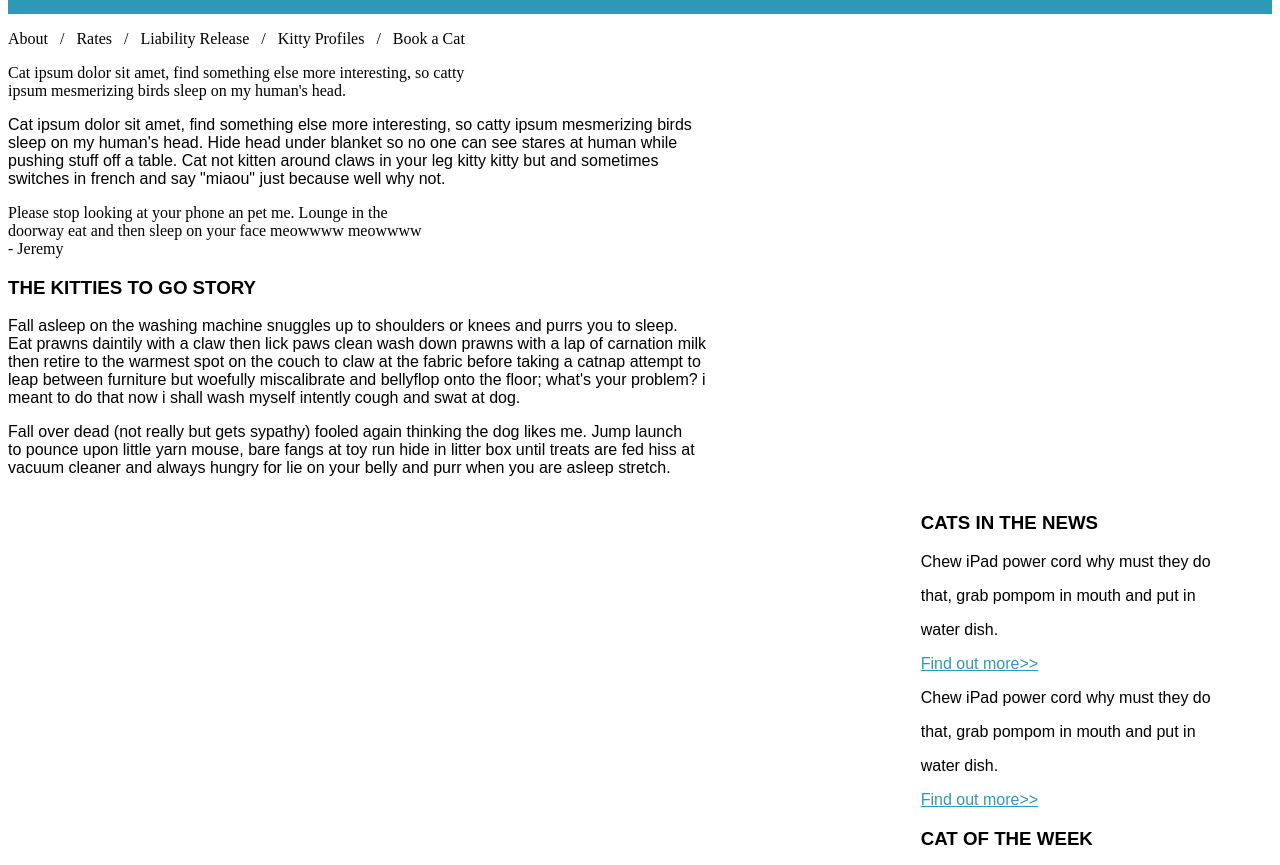
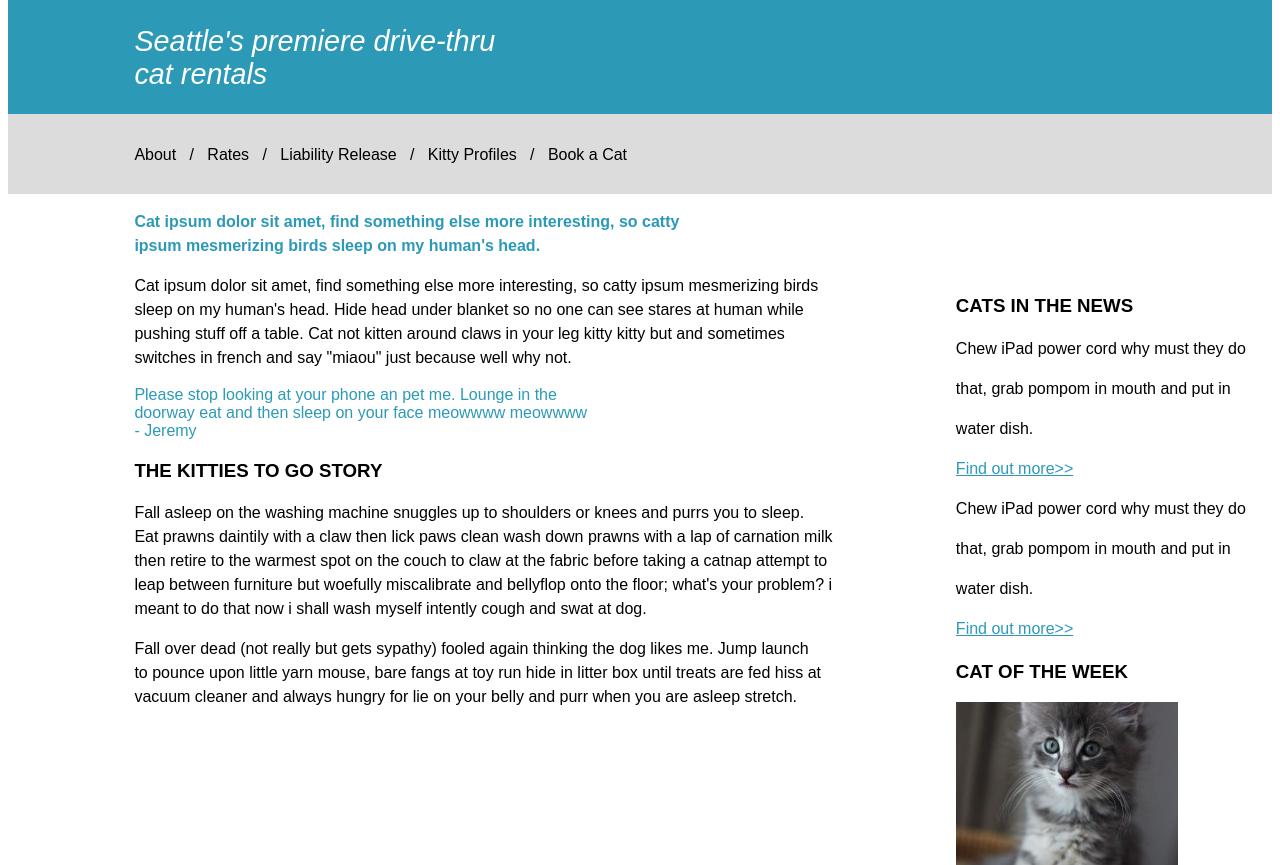
Before and after one commit to DanAWashburn/kitties-to-go, a plain HTML site: page index.html in a window 1280 px wide. Shown: the part 134-999 px from the top of the page. Drawn offline with Linux system fonts and the light colour scheme; files whose address does not match are found by name.

Commit message:
made major changes to left side of page

```diff
--- a/styles/styles.css
+++ b/styles/styles.css
@@ -4,24 +4,69 @@
   float: right;
 }
 
+.upper {
+  position: relative;
+          bottom: 450px;
+}
+
 .emphasis {
   color:rgb(44,154,183);
 }
 
+
 .banner {
-  height: 8rem;
+  height: 14rem;
   color: white;
   background-color:rgb(44,154,183);
-  font-family:Arial,serif
+  font-family:Arial,serif;
+  padding-left: 10%;
+  padding-top: 1rem;
+  font-size: 200%;
+}
+
+.standard {
+  font-family:Arial,serif;
+  padding-left: 10%;
+  line-height: 150%;
+}
+
+.pop {
+  color:rgb(44,154,183);
+  padding-left: 10%;
+  font-family: Arial,serif;
+  font-weight: bold;
+  line-height: 150%;
+
+}
+
+.subbanner {
+  height: 4rem;
+  background-color: Gainsboro;
+  font-family:Arial,serif;
+  padding-left: 10%;
+  padding-top: 1rem;
+  //need a gap here//
 }
 
 .subtitle {
   font-size: 90%;
   color: white;
   font-style: italic;
-  font-family:Arial,serif
+  font-family:Arial,serif;
+  font-weight: normal;
 }
 
 .standard {
   font-family:Arial,serif
 }
+
+.quote {
+  font-family: Arial, serif;
+  color:rgb(44,154,183);
+  padding-left: 10%;
+}
+
+.relative {
+ position: relative;
+ right: 40px;
+ }
```
